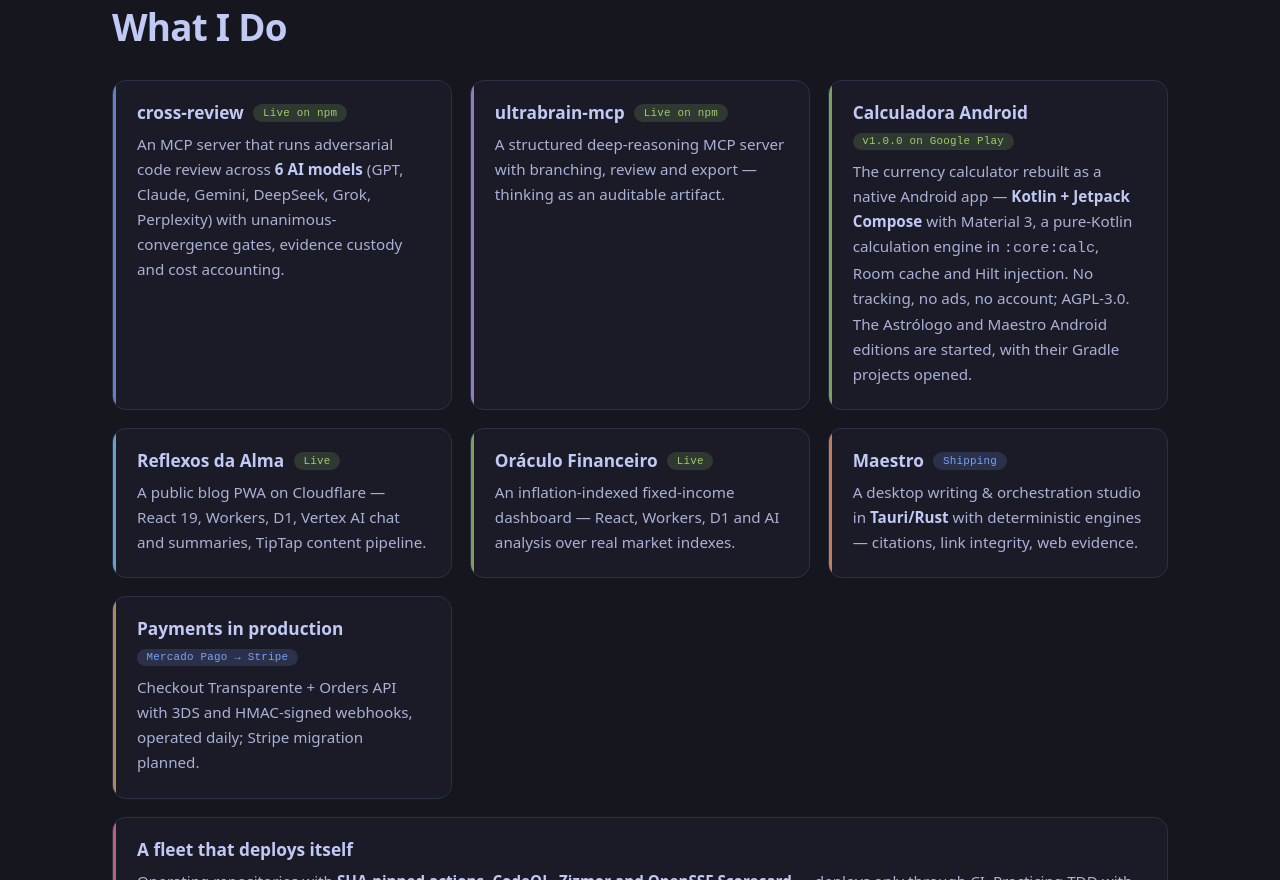
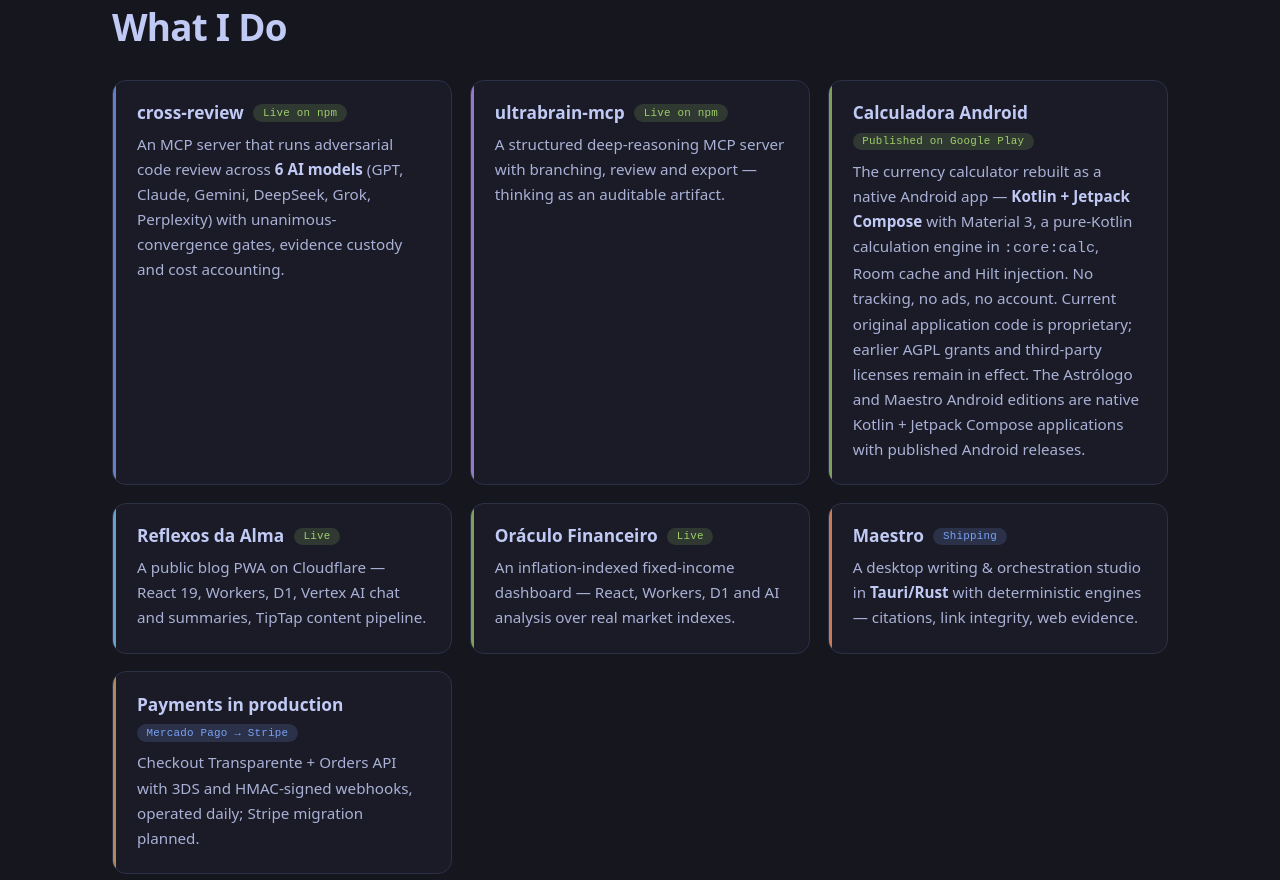
Before and after one commit to lcv-leo/lcv-leo, a website: page site/index.html in a window 1280 px wide. Shown: the part 1003-1883 px from the top of the page. Drawn offline with Linux system fonts and the light colour scheme; no server answers.

Commit message:
docs(profile): correct current Android product descriptions (#144)
Entire-Checkpoint: 01M7HTYNQGY9NSPT18ZJ6CVVDV

```diff
--- a/site/index.html
+++ b/site/index.html
@@ -116,11 +116,12 @@
         thinking as an auditable artifact.</p>
       </article>
       <article class="card reveal" style="--accent: var(--tn-green)">
-        <h3>Calculadora Android <span class="chip chip--green">v1.0.0 on Google Play</span></h3>
+        <h3>Calculadora Android <span class="chip chip--green">Published on Google Play</span></h3>
         <p>The currency calculator rebuilt as a native Android app — <strong>Kotlin + Jetpack Compose</strong>
         with Material 3, a pure-Kotlin calculation engine in <code>:core:calc</code>, Room cache and Hilt
-        injection. No tracking, no ads, no account; AGPL-3.0. The Astrólogo and Maestro Android editions
-        are started, with their Gradle projects opened.</p>
+        injection. No tracking, no ads, no account. Current original application code is proprietary;
+        earlier AGPL grants and third-party licenses remain in effect. The Astrólogo and Maestro
+        Android editions are native Kotlin + Jetpack Compose applications with published Android releases.</p>
       </article>
       <article class="card reveal" style="--accent: var(--tn-cyan)">
         <h3>Reflexos da Alma <span class="chip chip--green">Live</span></h3>
```
Also changed, not shown: README.md.
